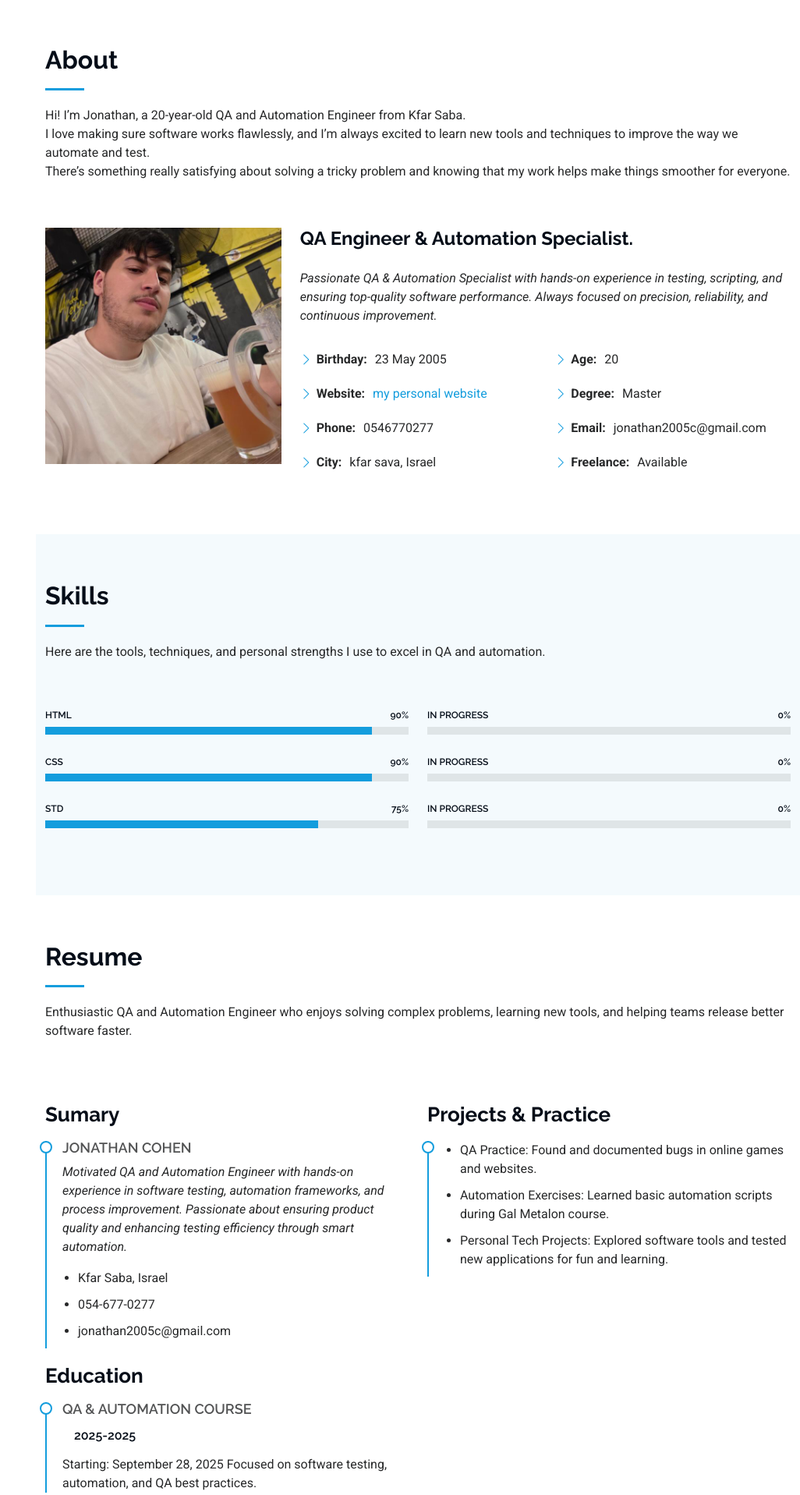
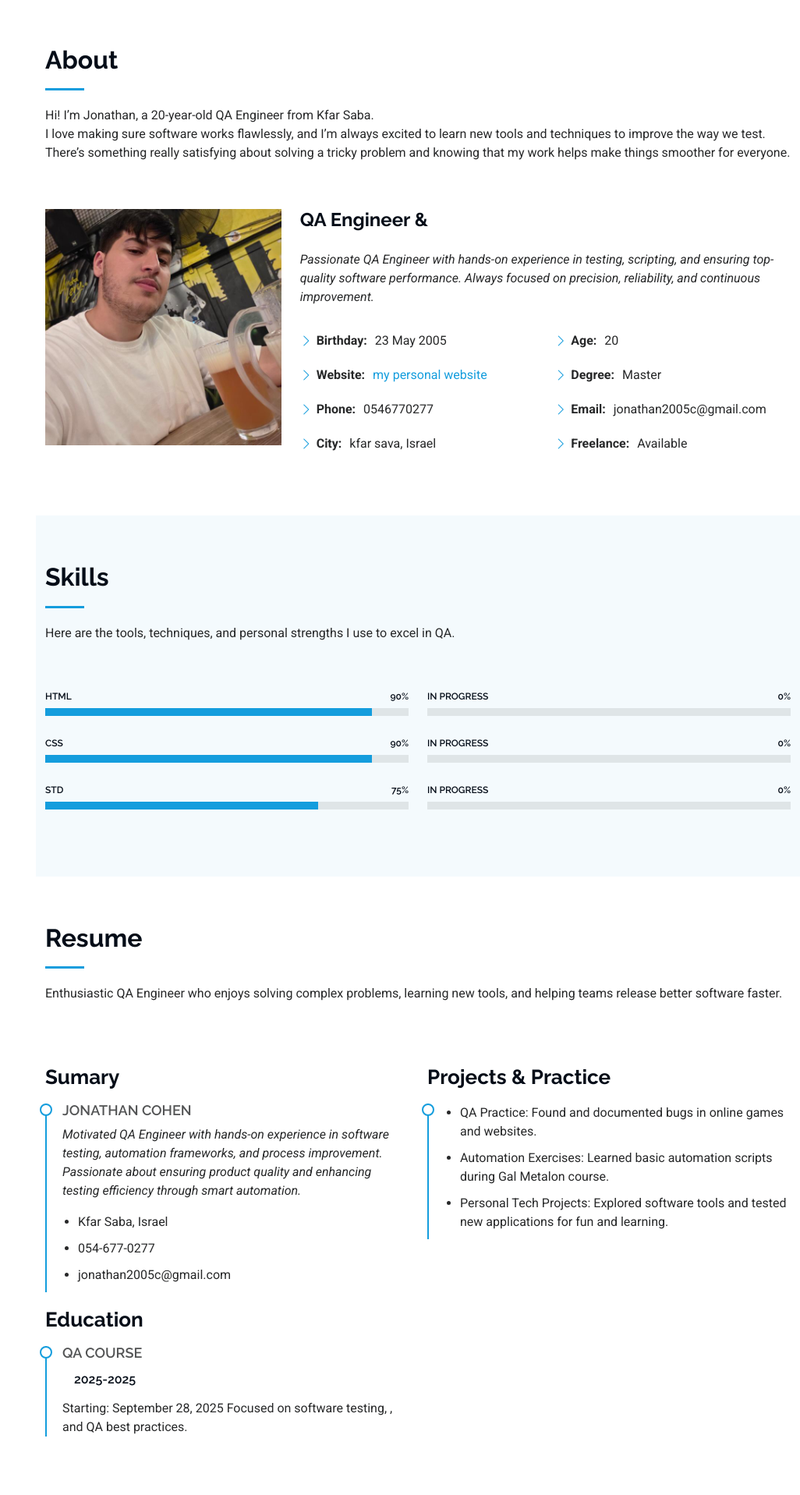
Before and after one commit to yhonatan12/Jonathan-sResume, a plain HTML site: page index.html in a window 1280 px wide. Shown: the part 802-2719 px from the top of the page at 78% size, without its empty margins (254-1280 px from the left). Drawn offline with Linux system fonts and the light colour scheme.

Commit message:
Add files via upload

```diff
--- a/index.html
+++ b/index.html
@@ -79,7 +79,7 @@
 
       <div class="container" data-aos="fade-up" data-aos-delay="100">
         <h2>Jonathan Cohen</h2>
-        <p>I'm <span class="typed" data-typed-items="QA engineer, Automation Specialist,">Designer</span><span class="typed-cursor typed-cursor--blink" aria-hidden="true"></span><span class="typed-cursor typed-cursor--blink" aria-hidden="true"></span></p>
+        <p>I'm <span class="typed" data-typed-items="QA engineer">QA</span><span class="typed-cursor typed-cursor--blink" aria-hidden="true"></span><span class="typed-cursor typed-cursor--blink" aria-hidden="true"></span></p>
       </div>
 
     </section><!-- /Hero Section -->
@@ -90,8 +90,8 @@
       <!-- Section Title -->
       <div class="container section-title" data-aos="fade-up">
         <h2>About</h2>
-        <p>Hi! I’m Jonathan, a 20-year-old QA and Automation Engineer from Kfar Saba.<br/>
-	I love making sure software works flawlessly, and I’m always excited to learn new tools and techniques to improve the way we automate and test.<br/>
+        <p>Hi! I’m Jonathan, a 20-year-old QA Engineer from Kfar Saba.<br/>
+	I love making sure software works flawlessly, and I’m always excited to learn new tools and techniques to improve the way we test.<br/>
 	There’s something really satisfying about solving a tricky problem and knowing that my work helps make things smoother for everyone.</p>
       </div><!-- End Section Title -->
 
@@ -102,9 +102,9 @@
             <img src="assets/img/my-profile-img.jpg" class="img-fluid" alt="">
           </div>
           <div class="col-lg-8 content">
-            <h2>QA Engineer &amp; Automation Specialist.</h2>
+            <h2>QA Engineer &amp;</h2>
             <p class="fst-italic py-3">
-              Passionate QA & Automation Specialist with hands-on experience in testing, scripting, and ensuring top-quality software performance. Always focused on precision, reliability, and continuous improvement.
+              Passionate QA Engineer with hands-on experience in testing, scripting, and ensuring top-quality software performance. Always focused on precision, reliability, and continuous improvement.
             </p>
             <div class="row">
               <div class="col-lg-6">
@@ -142,7 +142,7 @@
       <!-- Section Title -->
       <div class="container section-title" data-aos="fade-up">
         <h2>Skills</h2>
-        <p>Here are the tools, techniques, and personal strengths I use to excel in QA and automation.</p>
+        <p>Here are the tools, techniques, and personal strengths I use to excel in QA.</p>
       </div><!-- End Section Title -->
 
       <div class="container" data-aos="fade-up" data-aos-delay="100">
@@ -211,7 +211,7 @@
       <!-- Section Title -->
       <div class="container section-title" data-aos="fade-up">
         <h2>Resume</h2>
-        <p>Enthusiastic QA and Automation Engineer who enjoys solving complex problems, learning new tools, and helping teams release better software faster.</p>
+        <p>Enthusiastic QA Engineer who enjoys solving complex problems, learning new tools, and helping teams release better software faster.</p>
       </div><!-- End Section Title -->
 
       <div class="container">
@@ -223,7 +223,7 @@
 
             <div class="resume-item pb-0">
               <h4>Jonathan Cohen</h4>
-              <p><em>Motivated QA and Automation Engineer with hands-on experience in software testing, automation frameworks, and process improvement. Passionate about ensuring product quality and enhancing testing efficiency through smart automation.</em></p>
+              <p><em>Motivated QA Engineer with hands-on experience in software testing, automation frameworks, and process improvement. Passionate about ensuring product quality and enhancing testing efficiency through smart automation.</em></p>
               <ul>
                 <li>Kfar Saba, Israel</li>
                 <li>054-677-0277</li>
@@ -233,12 +233,12 @@
 
             <h3 class="resume-title">Education</h3>
             <div class="resume-item">
-              <h4>QA & Automation Course</h4>
+              <h4>QA Course</h4>
               <h5>2025-2025</h5>
 
               <p>
 			           Starting: September 28, 2025
-                              Focused on software testing, automation, and QA best practices.</p>
+                              Focused on software testing, , and QA best practices.</p>
             </div><!-- Edn Resume Item -->
 
 
```
